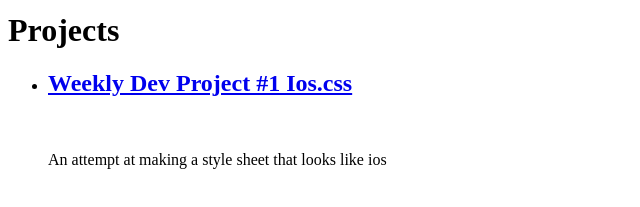
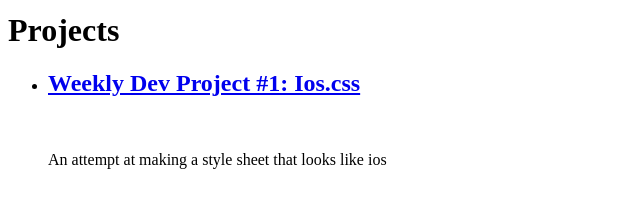
Before and after one commit to xploite3r/xploite3r.github.io, a plain HTML site: page index.html in a window 1280 px wide. Shown: the part 131-338 px from the top of the page, 0-640 px from the left. Drawn offline with Linux system fonts and the light colour scheme.

Commit message:
Update index.html

```diff
--- a/index.html
+++ b/index.html
@@ -3,5 +3,5 @@
 
 <h1>Projects</h1>
 <ul>
-  <li><div><h2><a href="https://xploite3r.github.io/ios.css/">Weekly Dev Project #1 Ios.css</a></h2><br><p>An attempt at making a style sheet that looks like ios</p></div></li>
+  <li><div><h2><a href="https://xploite3r.github.io/ios.css/">Weekly Dev Project #1: Ios.css</a></h2><br><p>An attempt at making a style sheet that looks like ios</p></div></li>
 </ul>
```
